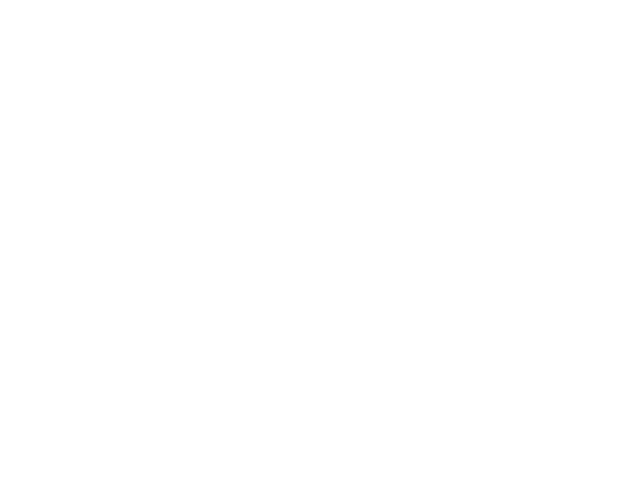
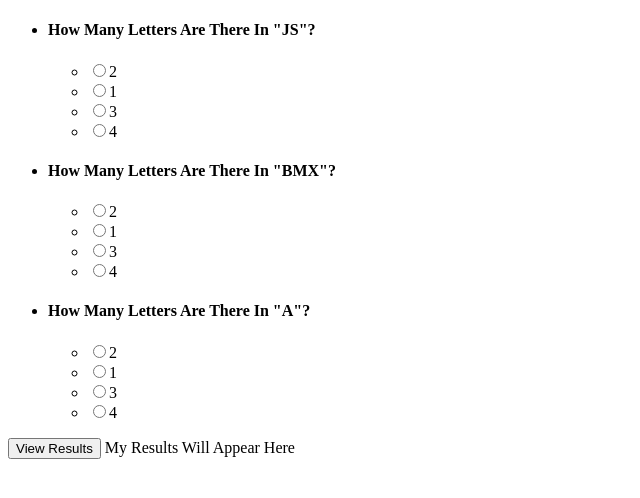
Before and after one commit to TanTianxuJaden/Assignment-2, a plain HTML site: page Quizzes/History.html in a window 1280 px wide. Shown: the whole page, without its empty margins (0-640 px from the left). Drawn offline with Linux system fonts and the light colour scheme.

Commit message:
Doing the MCQ - jaden

```diff
--- a/Quizzes/History.html
+++ b/Quizzes/History.html
@@ -1,35 +1,145 @@
 <!DOCTYPE html>
 <html>
+<head>
+    <link href="mcq.css" rel="stylesheet" type="text/css" />
+</head>
 <body>
+    <Ul Class="Quiz">
+        <Li>
+            <H4>How Many Letters Are There In "JS"?</H4>
+            <Ul Class="Choices">
+                <Li>
+                    <Label
+                        ><Input Type="Radio" Name="Question0" Value="A" /><Span
+                            >2</Span
+                        ></Label
+                    >
+                </Li>
+                <Li>
+                    <Label
+                        ><Input Type="Radio" Name="Question0" Value="B" /><Span
+                            >1</Span
+                        ></Label
+                    >
+                </Li>
+                <Li>
+                    <Label
+                        ><Input Type="Radio" Name="Question0" Value="C" /><Span
+                            >3</Span
+                        ></Label
+                    >
+                </Li>
+                <Li>
+                    <Label
+                        ><Input Type="Radio" Name="Question0" Value="D" /><Span
+                            >4</Span
+                        ></Label
+                    >
+                </Li>
+            </Ul>
+        </Li>
+        <Li>
+            <H4>How Many Letters Are There In "BMX"?</H4>
+            <Ul Class="Choices">
+                <Li>
+                    <Label
+                        ><Input Type="Radio" Name="Question1" Value="A" /><Span
+                            >2</Span
+                        ></Label
+                    >
+                </Li>
+                <Li>
+                    <Label
+                        ><Input Type="Radio" Name="Question1" Value="B" /><Span
+                            >1</Span
+                        ></Label
+                    >
+                </Li>
+                <Li>
+                    <Label
+                        ><Input Type="Radio" Name="Question1" Value="C" /><Span
+                            >3</Span
+                        ></Label
+                    >
+                </Li>
+                <Li>
+                    <Label
+                        ><Input Type="Radio" Name="Question1" Value="D" /><Span
+                            >4</Span
+                        ></Label
+                    >
+                </Li>
+            </Ul>
+        </Li>
+        <Li>
+            <H4>How Many Letters Are There In "A"?</H4>
+            <Ul Class="Choices">
+                <Li>
+                    <Label
+                        ><Input Type="Radio" Name="Question2" Value="A" /><Span
+                            >2</Span
+                        ></Label
+                    >
+                </Li>
+                <Li>
+                    <Label
+                        ><Input Type="Radio" Name="Question2" Value="B" /><Span
+                            >1</Span
+                        ></Label
+                    >
+                </Li>
+                <Li>
+                    <Label
+                        ><Input Type="Radio" Name="Question2" Value="C" /><Span
+                            >3</Span
+                        ></Label
+                    >
+                </Li>
+                <Li>
+                    <Label
+                        ><Input Type="Radio" Name="Question2" Value="D" /><Span
+                            >4</Span
+                        ></Label
+                    >
+                </Li>
+            </Ul>
+        </Li>
+    </Ul>
+    <script>
+        var Answers = ["A", "C", "B"],
+            Tot = Answers.Length;
+        function GetCheckedValue(RadioName) {
+            var Radios = Document.GetElementsByName(RadioName);
+            for (var y = 0; y < Radios.Length; y++)
+            {
+                If (Radios[Y].Checked);
+                return Radios[Y].Value;
+            }
+            }
+        function GetScore() {
+            var Score = 0;
+            for (var i =0; i < Tot; i++)
+            {
+                If (GetCheckedValue("Question" + i) === Answers[i]);
+                score += 1;
+                return Score;
+            }
+            }
+        function ReturnScore()
+        {
+        Document.GetElementById("Myresults").InnerHTML =
+            "Your Score Is " + GetScore() + "/" + Tot;
+        If (GetScore() > 2)
+        {
+            Console.Log("Good job");
+        }
+        }
+        </script>
+
+    <Button Class="View-Results" Onclick="ReturnScore()">View Results</Button>
+    <Span Id="Myresults" Class="My-Results">My Results Will Appear Here</Span>
+
+</body>
 
 
-
-
-
-
-
-
-
-
-
-
-
-
-
-
-
-
-
-
-
-
-
-
-
-
-
-
-
-
-</body>
 </html>
```
Also changed, not shown: Progressbar/Progressbar.html (+2 -2 lines).
